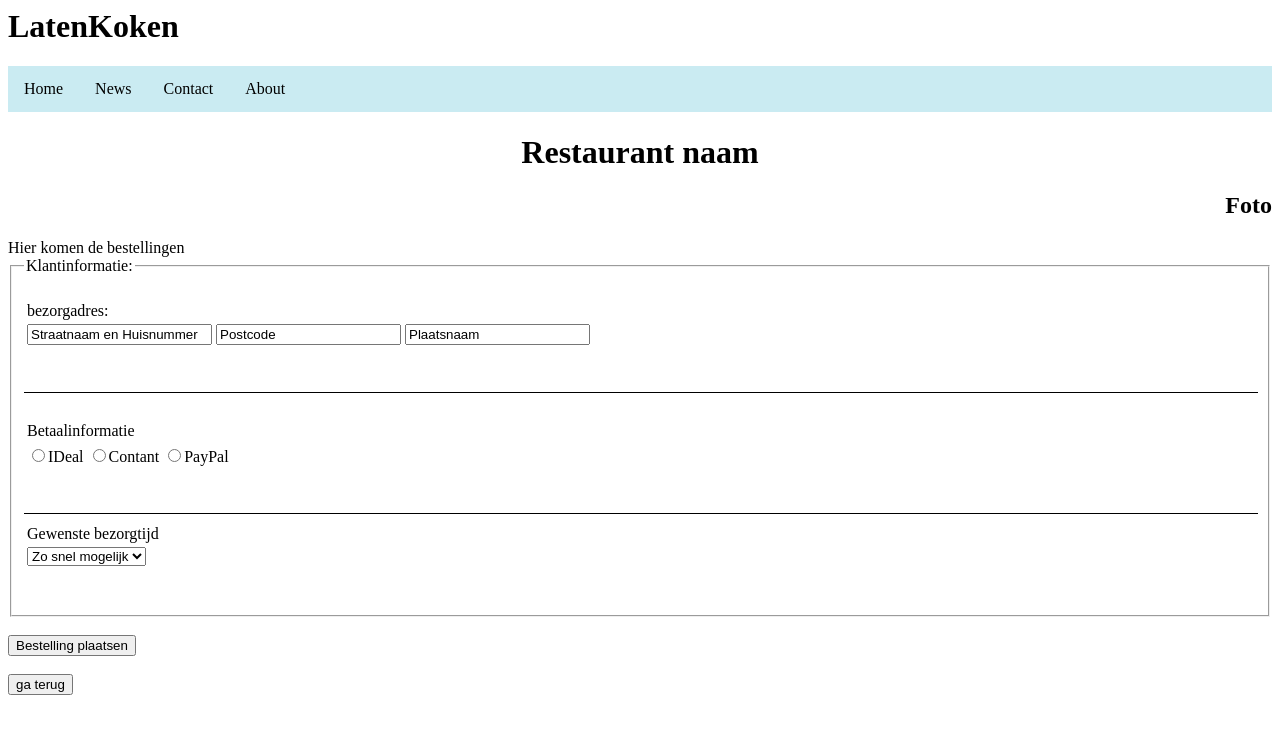
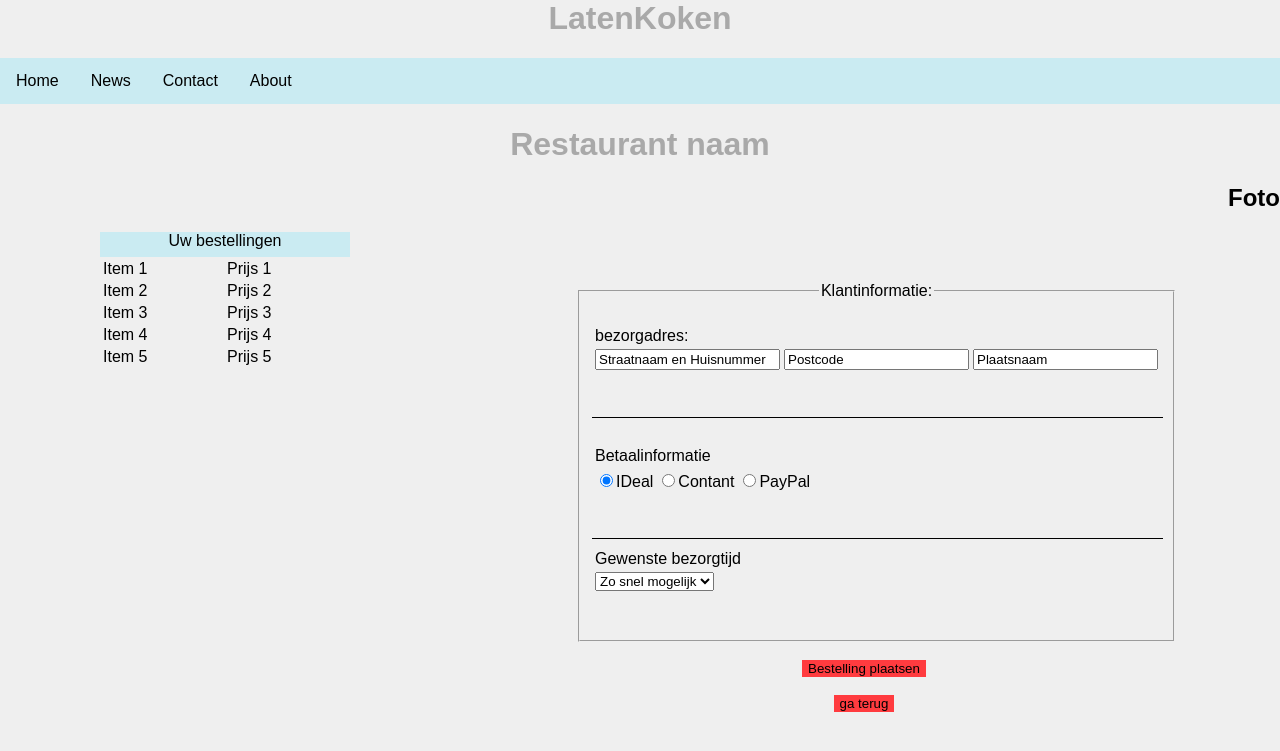
Before and after one commit to bart144822/LatenKokenpro, a PHP site: page /winkelmandje.php in a window 1280 px wide. Shown: the top 751 px of the page. Run offline with PHP 8.4, Linux system fonts and the light colour scheme.

Commit message:
winkelmandje

```diff
--- a/winkelmandje.php
+++ b/winkelmandje.php
@@ -4,10 +4,21 @@
 <?php
 include 'head.html';
 ?>
-<h1 align="center">Restaurant naam</h1>
-<h2 align="right">Foto</h2>
-<link href="style1.css" rel="stylesheet" type="text/css"/>
-<div id="left_sidebar"> Hier komen de bestellingen</div>
+<h1 align="center" >Restaurant naam</h1> <?php // hier komt later een variabel ?>
+<h2 align="right">Foto</h2> <?php // hier komt later een variabel ?>
+<link href="style voor winkelmand.css" rel="stylesheet" type="text/css"/>
+<div id="left_sidebar">
+<div id="top_part">
+Uw bestellingen
+</div>
+<table width="250px">
+<tr><td>Item 1 </td><td> Prijs 1</td></tr><?php // alle items en prijzen worden later nog variablen ?>
+<tr><td>Item 2 </td><td> Prijs 2</td></tr>
+<tr><td>Item 3 </td><td> Prijs 3</td></tr>
+<tr><td>Item 4 </td><td> Prijs 4</td></tr>
+<tr><td>Item 5 </td><td> Prijs 5</td></tr>
+</table>
+</div>
 <div id="content">
 <?php
 /*hier komen de gegevens van de klant qua adres enzo
@@ -30,7 +41,7 @@ include 'head.html';
 <tr><td>Betaalinformatie</td></tr>
 </table>
 <table><tr><td>
-<input type="radio" name="IDeal" value="PayPal">IDeal</td><td>
+<input type="radio" name="IDeal" value="PayPal" checked>IDeal</td><td>
 <input type="radio" name="Contant" value="Contant">Contant</td><td>
 <input type="radio" name="PayPal" value="PayPal">PayPal</td></tr>
 </table>
@@ -47,11 +58,11 @@ include 'head.html';
 		<br><br>
 </fieldset>
 <br>
-<input type="submit" name="Bestelling" value="Bestelling plaatsen">
+<input id="button" type="submit" name="Bestelling" value="Bestelling plaatsen">
 </form>
 <br><br>
 <form action="*">
-<input type="submit" name="ga terug" value="ga terug">
+<input id="button" type="submit" name="ga terug" value="ga terug">
 </form>
 </div>
 </body>
```
